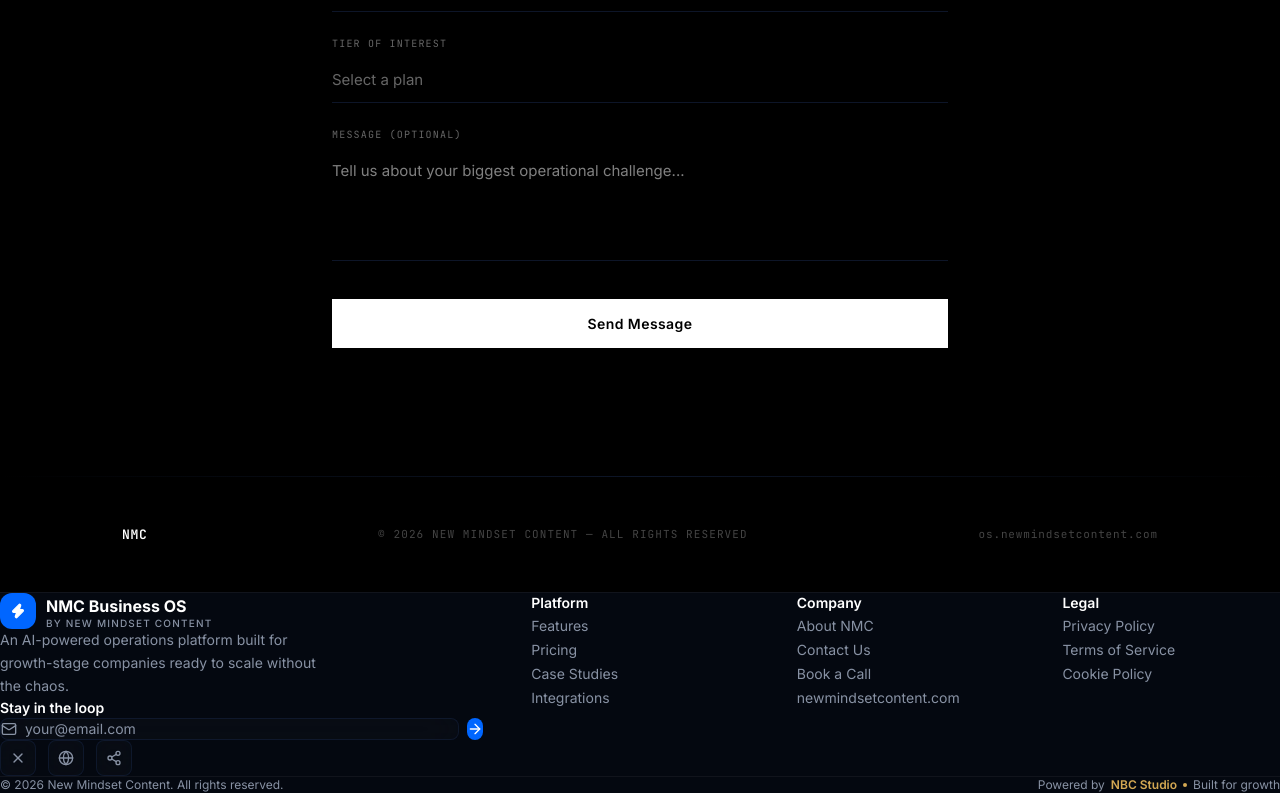
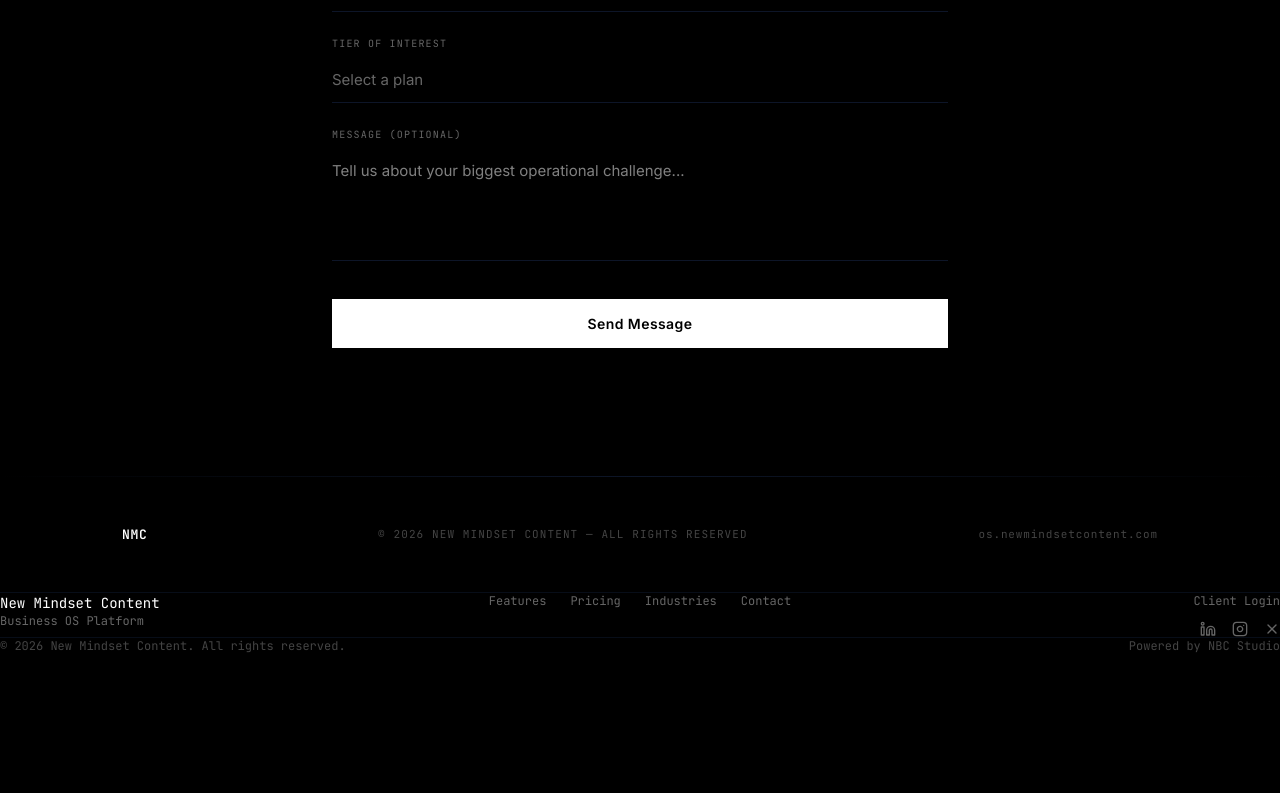
Before and after one commit to Notverysocial/nmc-os, a Next.js app: page / in a window 1280 px wide. Shown: the part 7250-8043 px from the top of the page. After the commit the page ends 7904 px from the top, so only its background shows below. Built offline with nearby package versions, Linux system fonts and the light colour scheme.

Commit message:
Fix footer — consistent Westworld monospace style with proper nav links

```diff
--- a/src/components/Footer.tsx
+++ b/src/components/Footer.tsx
@@ -1,124 +1,74 @@
 "use client";
 
-import Link from "next/link";
-import { motion } from "framer-motion";
-import { Zap, ArrowRight, Mail, X, Globe, Share2 } from "lucide-react";
-import { staggerContainerVariants, staggerItemVariants } from "@/lib/animations";
-
-const footerLinks = {
-  Platform: [
-    { label: "Features", href: "#features" },
-    { label: "Pricing", href: "#pricing" },
-    { label: "Case Studies", href: "#case-studies" },
-    { label: "Integrations", href: "#features" },
-  ],
-  Company: [
-    { label: "About NMC", href: "#about" },
-    { label: "Contact Us", href: "#contact" },
-    { label: "Book a Call", href: "#contact" },
-    { label: "newmindsetcontent.com", href: "https://newmindsetcontent.com" },
-  ],
-  Legal: [
-    { label: "Privacy Policy", href: "#" },
-    { label: "Terms of Service", href: "#" },
-    { label: "Cookie Policy", href: "#" },
-  ],
-};
+import { Linkedin, Instagram, X } from "lucide-react";
 
 export default function Footer() {
   return (
-    <footer className="relative bg-[#040810] border-t border-white/5 overflow-hidden">
-      {/* Background grid */}
-      <div className="absolute inset-0 grid-pattern opacity-40" />
+    <footer className="bg-black border-t font-mono" style={{ borderTopColor: "rgba(26,43,80,0.3)" }}>
+      <div className="max-w-7xl mx-auto px-6 lg:px-8 py-16">
+        {/* Three columns */}
+        <div className="grid grid-cols-1 md:grid-cols-3 gap-12 md:gap-8">
+          {/* LEFT: Brand */}
+          <div>
+            <p className="text-white text-sm font-mono">New Mindset Content</p>
+            <p className="text-[#666] text-xs font-mono mt-1">Business OS Platform</p>
+          </div>
 
-      <div className="relative max-w-7xl mx-auto px-6 lg:px-8 pt-20 pb-10">
-        <div className="grid grid-cols-1 md:grid-cols-2 lg:grid-cols-5 gap-12 pb-16 border-b border-white/5">
-          {/* Brand */}
-          <div className="lg:col-span-2">
-            <Link href="/" className="flex items-center gap-2.5 mb-6 group w-fit">
-              <div className="w-9 h-9 rounded-xl bg-[#0066FF] flex items-center justify-center group-hover:shadow-[0_0_20px_rgba(0,102,255,0.5)] transition-all">
-                <Zap className="w-4 h-4 text-white fill-white" />
-              </div>
-              <div className="flex flex-col leading-none">
-                <span className="text-white font-bold text-base" style={{ fontFamily: "var(--font-syne)" }}>
-                  NMC Business OS
-                </span>
-                <span className="text-[10px] text-[#8892A4] tracking-[0.12em] uppercase font-medium">
-                  by New Mindset Content
-                </span>
-              </div>
-            </Link>
-            <p className="text-[#8892A4] text-sm leading-relaxed max-w-xs mb-8">
-              An AI-powered operations platform built for growth-stage companies ready to scale without the chaos.
-            </p>
+          {/* CENTER: Nav links */}
+          <div className="flex flex-wrap gap-x-6 gap-y-2 md:justify-center items-start">
+            {[
+              { label: "Features", href: "#solution" },
+              { label: "Pricing", href: "#pricing" },
+              { label: "Industries", href: "#industries" },
+              { label: "Contact", href: "#connect" },
+            ].map(({ label, href }) => (
+              <a
+                key={label}
+                href={href}
+                className="text-[#666] text-xs font-mono hover:text-white transition-colors duration-200"
+                onClick={(e) => {
+                  e.preventDefault();
+                  const el = document.querySelector(href);
+                  if (el) el.scrollIntoView({ behavior: "smooth" });
+                }}
+              >
+                {label}
+              </a>
+            ))}
+          </div>
 
-            {/* Newsletter */}
-            <div className="mb-8">
-              <p className="text-white text-sm font-semibold mb-3">Stay in the loop</p>
-              <div className="flex gap-2">
-                <div className="flex-1 flex items-center gap-2 px-4 py-2.5 glass rounded-lg border border-white/08">
-                  <Mail className="w-4 h-4 text-[#8892A4] shrink-0" />
-                  <input
-                    type="email"
-                    placeholder="your@email.com"
-                    className="bg-transparent text-sm text-white placeholder-[#8892A4] outline-none w-full"
-                  />
-                </div>
-                <button className="px-4 py-2.5 bg-[#0066FF] text-white rounded-lg text-sm font-semibold hover:bg-[#1A7FFF] transition-colors hover:shadow-[0_0_15px_rgba(0,102,255,0.4)]">
-                  <ArrowRight className="w-4 h-4" />
-                </button>
-              </div>
-            </div>
-
-            {/* Social */}
-            <div className="flex gap-3">
-              {[
-                { icon: X, href: "#", label: "X (Twitter)" },
-                { icon: Globe, href: "#", label: "LinkedIn" },
-                { icon: Share2, href: "#", label: "Instagram" },
-              ].map(({ icon: Icon, href, label }) => (
-                <a
-                  key={label}
-                  href={href}
-                  aria-label={label}
-                  className="w-9 h-9 glass rounded-lg flex items-center justify-center text-[#8892A4] hover:text-white hover:border-[#0066FF]/30 transition-all duration-200"
-                >
-                  <Icon className="w-4 h-4" />
-                </a>
-              ))}
+          {/* RIGHT: Login + social */}
+          <div className="flex flex-col gap-3 md:items-end">
+            <a
+              href="#connect"
+              className="text-[#666] text-xs font-mono hover:text-white transition-colors duration-200"
+            >
+              Client Login
+            </a>
+            <div className="flex gap-4">
+              <a href="#" aria-label="LinkedIn" className="text-[#666] hover:text-white transition-colors duration-200">
+                <Linkedin className="w-4 h-4" />
+              </a>
+              <a href="#" aria-label="Instagram" className="text-[#666] hover:text-white transition-colors duration-200">
+                <Instagram className="w-4 h-4" />
+              </a>
+              <a href="#" aria-label="X" className="text-[#666] hover:text-white transition-colors duration-200">
+                <X className="w-4 h-4" />
+              </a>
             </div>
           </div>
-
-          {/* Links */}
-          {Object.entries(footerLinks).map(([category, links]) => (
-            <div key={category}>
-              <p className="text-white font-semibold text-sm mb-5">{category}</p>
-              <ul className="space-y-3">
-                {links.map(({ label, href }) => (
-                  <li key={label}>
-                    <Link
-                      href={href}
-                      className="text-[#8892A4] text-sm hover:text-white transition-colors duration-200"
-                    >
-                      {label}
-                    </Link>
-                  </li>
-                ))}
-              </ul>
-            </div>
-          ))}
         </div>
 
-        {/* Bottom */}
-        <div className="pt-8 flex flex-col sm:flex-row items-center justify-between gap-4">
-          <p className="text-[#8892A4] text-xs">
-            © {new Date().getFullYear()} New Mindset Content. All rights reserved.
+        {/* Divider */}
+        <div className="mt-12 mb-6 border-t" style={{ borderTopColor: "rgba(26,43,80,0.3)" }} />
+
+        {/* Bottom row */}
+        <div className="flex flex-col sm:flex-row sm:justify-between gap-2">
+          <p className="text-[#444] text-xs font-mono">
+            © 2026 New Mindset Content. All rights reserved.
           </p>
-          <p className="text-[#8892A4] text-xs flex items-center gap-1.5">
-            Powered by{" "}
-            <span className="text-[#D4A853] font-semibold">NBC Studio</span>
-            <span className="w-1 h-1 rounded-full bg-[#D4A853] inline-block" />
-            Built for growth
+          <p className="text-[#444] text-xs font-mono">
+            Powered by NBC Studio
           </p>
         </div>
       </div>
```
